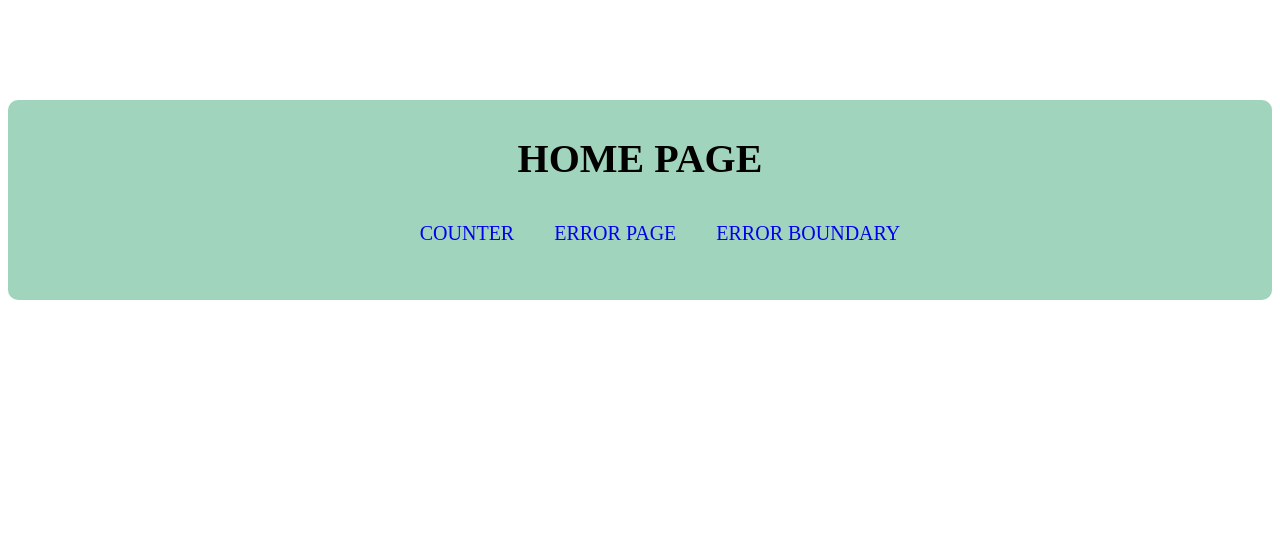
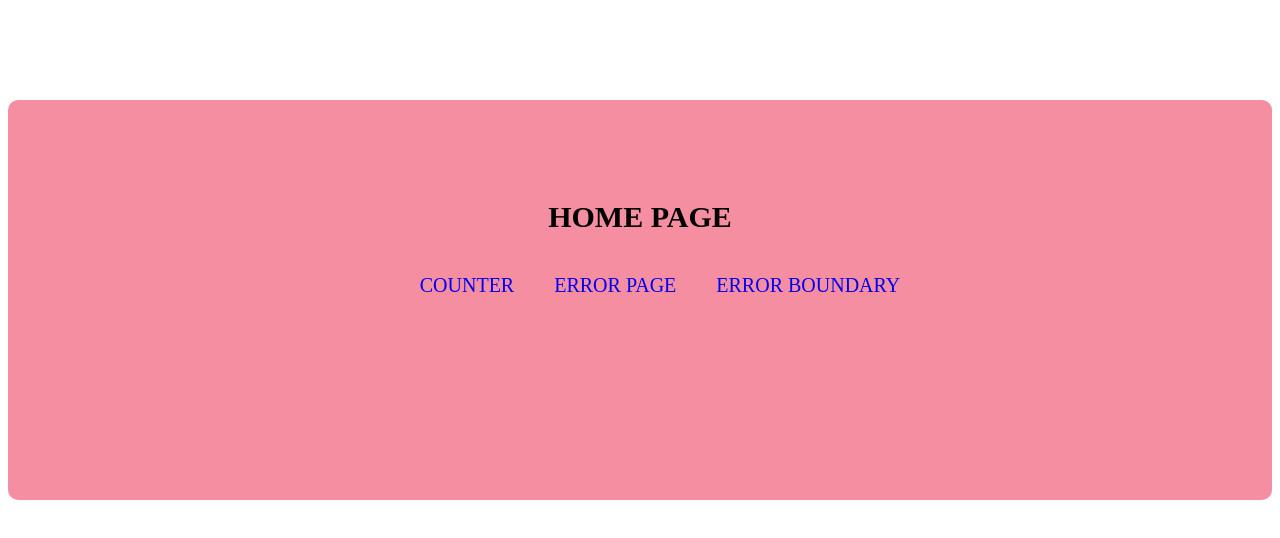
Before and after one commit to toluajanaku/My-Second-Semester-Exam, a React (Create React App) app: page / in a window 1280 px wide. Shown: the top 538 px of the page. Built offline with nearby package versions, Linux system fonts and the light colour scheme.

Commit message:
Update styles.css
color changes and padding changes

```diff
--- a/src/styles.css
+++ b/src/styles.css
@@ -1,16 +1,16 @@
 .welcome {
-  font-size: 40px;
-  padding-top: 35px;
+  font-size: 30px;
+  padding-top: 100px;
   margin: 0 auto;
   display: flex;
   justify-content: center;
   align-items: center;
 }
 .home {
-  background-color: rgba(33, 153, 97, 0.418);
+  background-color: rgba(239, 68, 98, 0.6);
   border-radius: 10px;
   margin-top: 100px;
-  height: 200px;
+  height: 400px;
 }
 .page-center {
   display: flex;
@@ -58,6 +58,7 @@ nav {
   text-decoration: none;
 }
 .counter {
+  background-color:#ffc0cb;
   display: flex;
   flex-direction: column;
   justify-content: center;
@@ -67,7 +68,6 @@ nav {
   /* border: 1px solid #ccc; */
   border-radius: 10px;
   padding: 20px;
-  padding-left: 120px;
 }
 .toCounter:hover {
   color: rgba(35, 33, 172, 0.801);
@@ -118,7 +118,7 @@ h1 {
   margin: 10px;
   padding: 10px 20px;
   border: 4px solid #ccc;
-  border-radius: 20px;
+  border-radius: 10px;
   cursor: pointer;
   width: 130px;
 }
```
